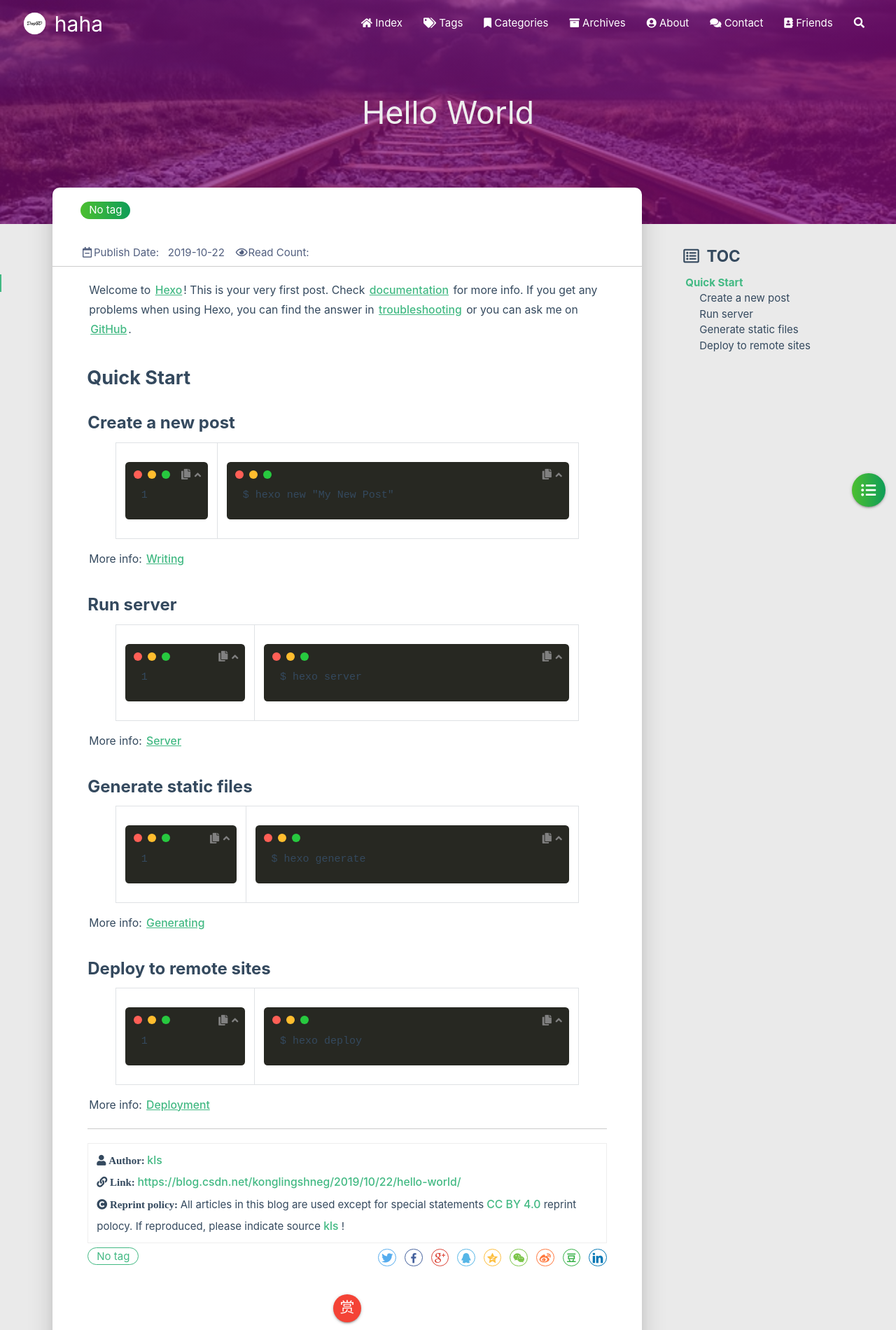
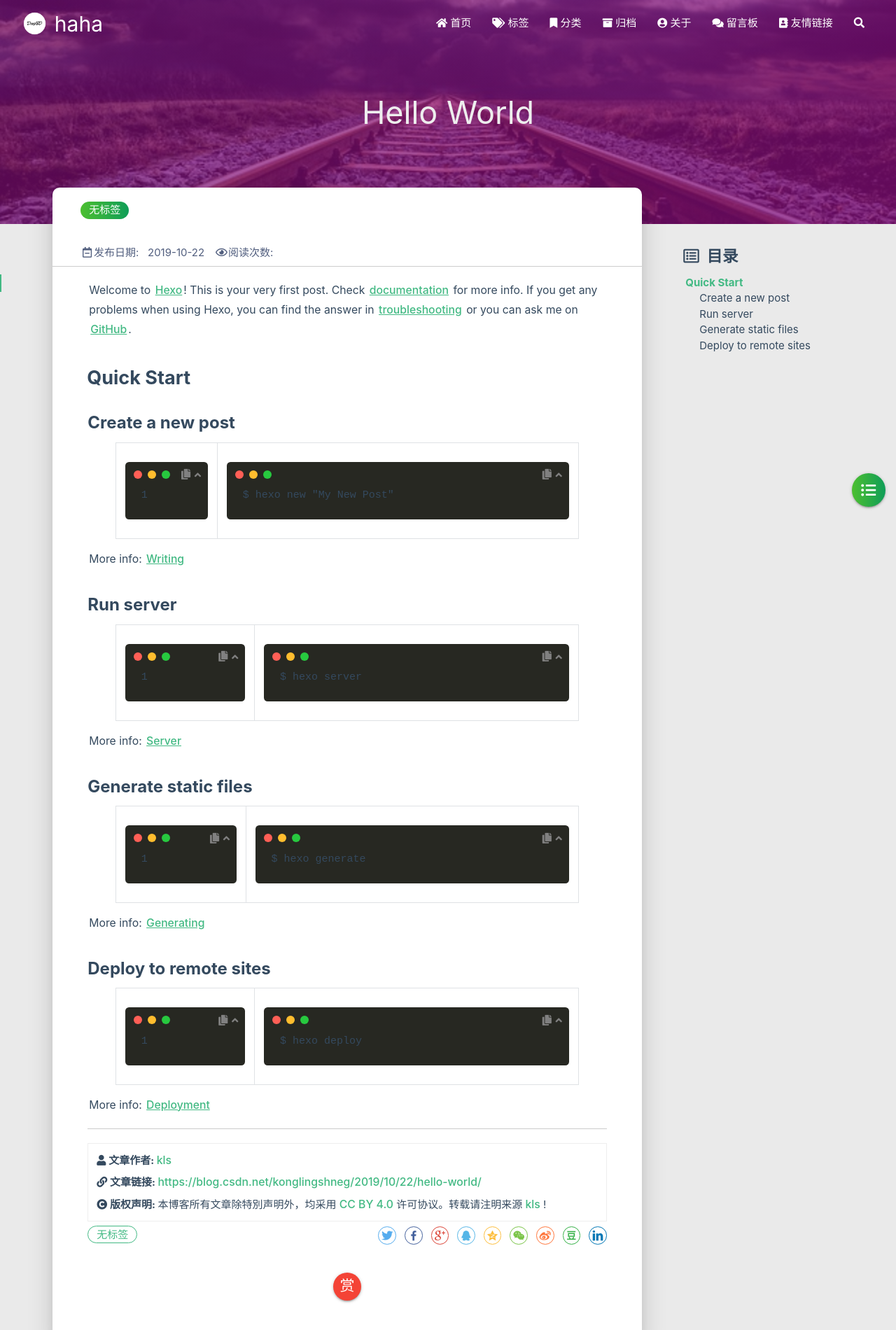
Before and after one commit to lskong/lskong.github.io, a plain HTML site: page 2019/10/22/hello-world/index.html in a window 1280 px wide. Shown: the top 1900 px of the page at 70% size. Drawn offline with Linux system fonts and the light colour scheme; some packages are replaced by stand-ins of ours; no server answers; a script that the page names is missing.

Commit message:
Site updated: 2019-10-23 12:56:19

```diff
--- a/2019/10/22/hello-world/index.html
+++ b/2019/10/22/hello-world/index.html
@@ -1,5 +1,5 @@
 <!DOCTYPE HTML>
-<html lang="zh_CN">
+<html lang="zh-CN">
 
 
 <head>
@@ -52,7 +52,7 @@
 
       <i class="fas fa-home" style="zoom: 0.6;"></i>
 
-      <span>Index</span>
+      <span>首页</span>
     </a>
 
   </li>
@@ -63,7 +63,7 @@
 
       <i class="fas fa-tags" style="zoom: 0.6;"></i>
 
-      <span>Tags</span>
+      <span>标签</span>
     </a>
 
   </li>
@@ -74,7 +74,7 @@
 
       <i class="fas fa-bookmark" style="zoom: 0.6;"></i>
 
-      <span>Categories</span>
+      <span>分类</span>
     </a>
 
   </li>
@@ -85,7 +85,7 @@
 
       <i class="fas fa-archive" style="zoom: 0.6;"></i>
 
-      <span>Archives</span>
+      <span>归档</span>
     </a>
 
   </li>
@@ -96,7 +96,7 @@
 
       <i class="fas fa-user-circle" style="zoom: 0.6;"></i>
 
-      <span>About</span>
+      <span>关于</span>
     </a>
 
   </li>
@@ -107,7 +107,7 @@
 
       <i class="fas fa-comments" style="zoom: 0.6;"></i>
 
-      <span>Contact</span>
+      <span>留言板</span>
     </a>
 
   </li>
@@ -118,14 +118,14 @@
 
       <i class="fas fa-address-book" style="zoom: 0.6;"></i>
 
-      <span>Friends</span>
+      <span>友情链接</span>
     </a>
 
   </li>
 
   <li>
     <a href="#searchModal" class="modal-trigger waves-effect waves-light">
-      <i id="searchIcon" class="fas fa-search" title="Search" style="zoom: 0.85;"></i>
+      <i id="searchIcon" class="fas fa-search" title="搜索" style="zoom: 0.85;"></i>
     </a>
   </li>
 </ul>
@@ -154,7 +154,7 @@
 
 			    <i class="fa-fw fas fa-home"></i>
 
-			Index
+			首页
 		</a>
 
         </li>
@@ -165,7 +165,7 @@
 
 			    <i class="fa-fw fas fa-tags"></i>
 
-			Tags
+			标签
 		</a>
 
         </li>
@@ -176,7 +176,7 @@
 
 			    <i class="fa-fw fas fa-bookmark"></i>
 
-			Categories
+			分类
 		</a>
 
         </li>
@@ -187,7 +187,7 @@
 
 			    <i class="fa-fw fas fa-archive"></i>
 
-			Archives
+			归档
 		</a>
 
         </li>
@@ -198,7 +198,7 @@
 
 			    <i class="fa-fw fas fa-user-circle"></i>
 
-			About
+			关于
 		</a>
 
         </li>
@@ -220,7 +220,7 @@
 
 			    <i class="fa-fw fas fa-address-book"></i>
 
-			Friends
+			友情链接
 		</a>
 
         </li>
@@ -421,7 +421,7 @@
                 <div class="col s7">
 
                           <div class="article-tag">
-                            <span class="chip bg-color">No tag</span>
+                            <span class="chip bg-color">无标签</span>
                           </div>
 
                 </div>
@@ -432,7 +432,7 @@
 
             <div class="post-info">
                 <div class="post-date info-break-policy">
-                    <i class="far fa-calendar-minus fa-fw"></i>Publish Date:&nbsp;&nbsp;
+                    <i class="far fa-calendar-minus fa-fw"></i>发布日期:&nbsp;&nbsp;
                     2019-10-22
                 </div>
 
@@ -442,7 +442,7 @@
 
 
                     <div id="busuanzi_container_page_pv" class="info-break-policy">
-                        <i class="far fa-eye fa-fw"></i>Read Count:&nbsp;&nbsp;
+                        <i class="far fa-eye fa-fw"></i>阅读次数:&nbsp;&nbsp;
                         <span id="busuanzi_value_page_pv"></span>
                     </div>
 
@@ -475,7 +475,7 @@
             <div class="reprint__author">
                 <span class="reprint-meta" style="font-weight: bold;">
                     <i class="fas fa-user">
-                        Author:
+                        文章作者:
                     </i>
                 </span>
                 <span class="reprint-info">
@@ -485,7 +485,7 @@
             <div class="reprint__type">
                 <span class="reprint-meta" style="font-weight: bold;">
                     <i class="fas fa-link">
-                        Link:
+                        文章链接:
                     </i>
                 </span>
                 <span class="reprint-info">
@@ -495,13 +495,13 @@
             <div class="reprint__notice">
                 <span class="reprint-meta" style="font-weight: bold;">
                     <i class="fas fa-copyright">
-                        Reprint policy:
+                        版权声明:
                     </i>
                 </span>
                 <span class="reprint-info">
-                    All articles in this blog are used except for special statements
+                    本博客所有文章除特別声明外，均采用
                     <a href="https://creativecommons.org/licenses/by/4.0/deed.zh" rel="external nofollow noreferrer" target="_blank">CC BY 4.0</a>
-                    reprint polocy. If reproduced, please indicate source
+                    许可协议。转载请注明来源
                     <a href="https://blog.csdn.net/konglingshneg" target="_blank">kls</a>
                     !
                 </span>
@@ -511,7 +511,7 @@
 
     <script async defer>
       document.addEventListener("copy", function (e) {
-        let toastHTML = '<span>Copied successfully, please follow the reprint policy of this article</span><button class="btn-flat toast-action" onclick="navToReprintStatement()" style="font-size: smaller">more</a>';
+        let toastHTML = '<span>复制成功，请遵循本文的转载规则</span><button class="btn-flat toast-action" onclick="navToReprintStatement()" style="font-size: smaller">查看</a>';
         M.toast({html: toastHTML})
       });
 
@@ -526,7 +526,7 @@
                 <div class="post-meta__tag-list" style="display: inline-block;">
 
                         <div class="article-tag">
-                            <span class="chip bg-color">No tag</span>
+                            <span class="chip bg-color">无标签</span>
                         </div>
 
                 </div>
@@ -693,7 +693,7 @@
 
         <div class="article col s12 m6" data-aos="fade-up" data-aos="fade-up">
             <div class="article-badge left-badge text-color">
-                <i class="far fa-dot-circle"></i>&nbsp;Current
+                <i class="far fa-dot-circle"></i>&nbsp;本篇
             </div>
             <div class="card">
                 <a href="/2019/10/22/hello-world/">
@@ -731,7 +731,7 @@
 
         <div class="article col s12 m6" data-aos="fade-up">
             <div class="article-badge right-badge text-color">
-                Current&nbsp;<i class="far fa-dot-circle"></i>
+                本篇&nbsp;<i class="far fa-dot-circle"></i>
             </div>
             <div class="card">
                 <a href="/2019/10/22/hello-world/">
@@ -801,7 +801,7 @@ code[class*="language-"], pre[class*="language-"] { white-space: pre !important;
     </div>
     <div id="toc-aside" class="expanded col l3 hide-on-med-and-down">
         <div class="toc-widget">
-            <div class="toc-title"><i class="far fa-list-alt"></i>&nbsp;&nbsp;TOC</div>
+            <div class="toc-title"><i class="far fa-list-alt"></i>&nbsp;&nbsp;目录</div>
             <div id="toc-content"></div>
         </div>
     </div>
@@ -1004,8 +1004,8 @@ code[class*="language-"], pre[class*="language-"] { white-space: pre !important;
 <div id="searchModal" class="modal">
     <div class="modal-content">
         <div class="search-header">
-            <span class="title"><i class="fas fa-search"></i>&nbsp;&nbsp;Search</span>
-            <input type="search" id="searchInput" name="s" placeholder="Please enter a search keyword"
+            <span class="title"><i class="fas fa-search"></i>&nbsp;&nbsp;搜索</span>
+            <input type="search" id="searchInput" name="s" placeholder="请输入搜索的关键字"
                    class="search-input">
         </div>
         <div id="searchResult"></div>
```
Also changed, not shown: archives/2019/10/index.html (+20 -20 lines), archives/2019/index.html (+20 -20 lines), archives/index.html (+20 -20 lines), index.html (+18 -18 lines).
